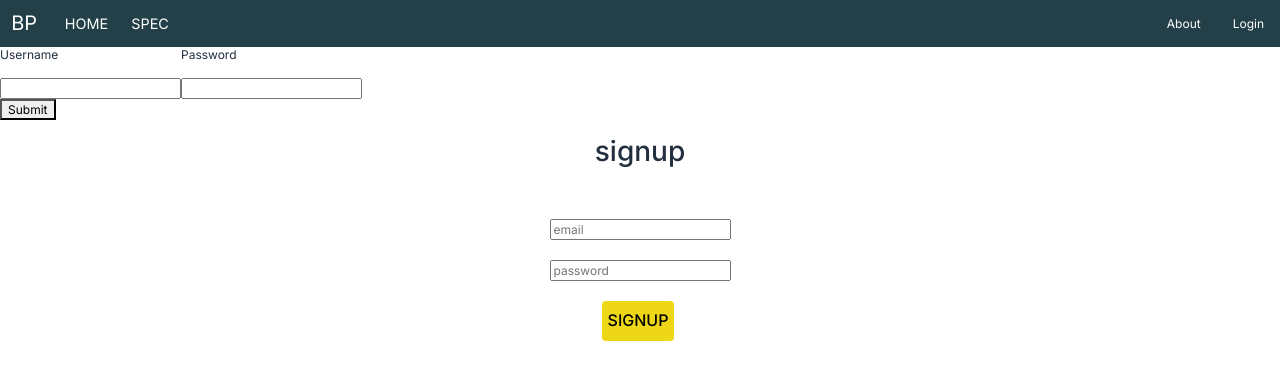
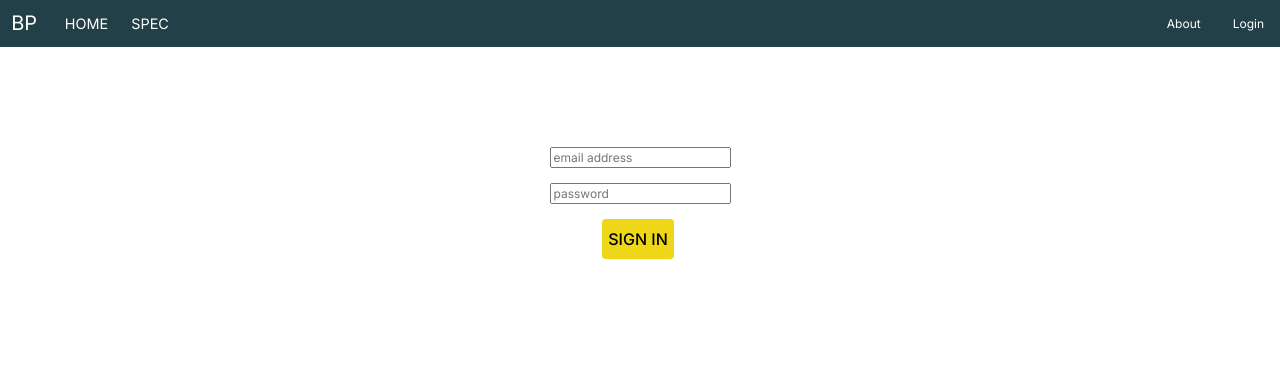
Before and after one commit to tammer/bootstrap-practice, a React (Create React App) app: page /login in a window 1280 px wide. Shown: the top 380 px of the page. Built offline with nearby package versions, Linux system fonts and the light colour scheme.

Commit message:
format clean up

```diff
--- a/src/pages/login.jsx
+++ b/src/pages/login.jsx
@@ -45,26 +45,30 @@ const Login = () => {
   return (
     <>
       <form onSubmit={handleSubmit}>
-        <label>
-          <p>Username</p>
-          <input type="text" onChange={(e) => setUserName(e.target.value)} />
-        </label>
-        <label>
-          <p>Password</p>
-          <input
-            type="password"
-            onChange={(e) => setPassword(e.target.value)}
-          />
-        </label>
-        <div>
-          <button type="submit">Submit</button>
+        <div style={{ textAlign: "center", marginTop: "100px" }}>
+          <div>
+            <input
+              placeholder="email address"
+              type="text"
+              onChange={(e) => setUserName(e.target.value)}
+            />
+          </div>
+          <br />
+          <div>
+            <input
+              placeholder="password"
+              type="password"
+              onChange={(e) => setPassword(e.target.value)}
+            />
+          </div>
+          <br />
+          <div>
+            <button className="bp-button" type="submit">
+              Sign in
+            </button>
+          </div>
         </div>
       </form>
-      <br />
-      {token}
-
-      <h3>signup</h3>
-      <Signup onSuccess={(e) => console.log("OK!")} />
     </>
   );
 };
```
